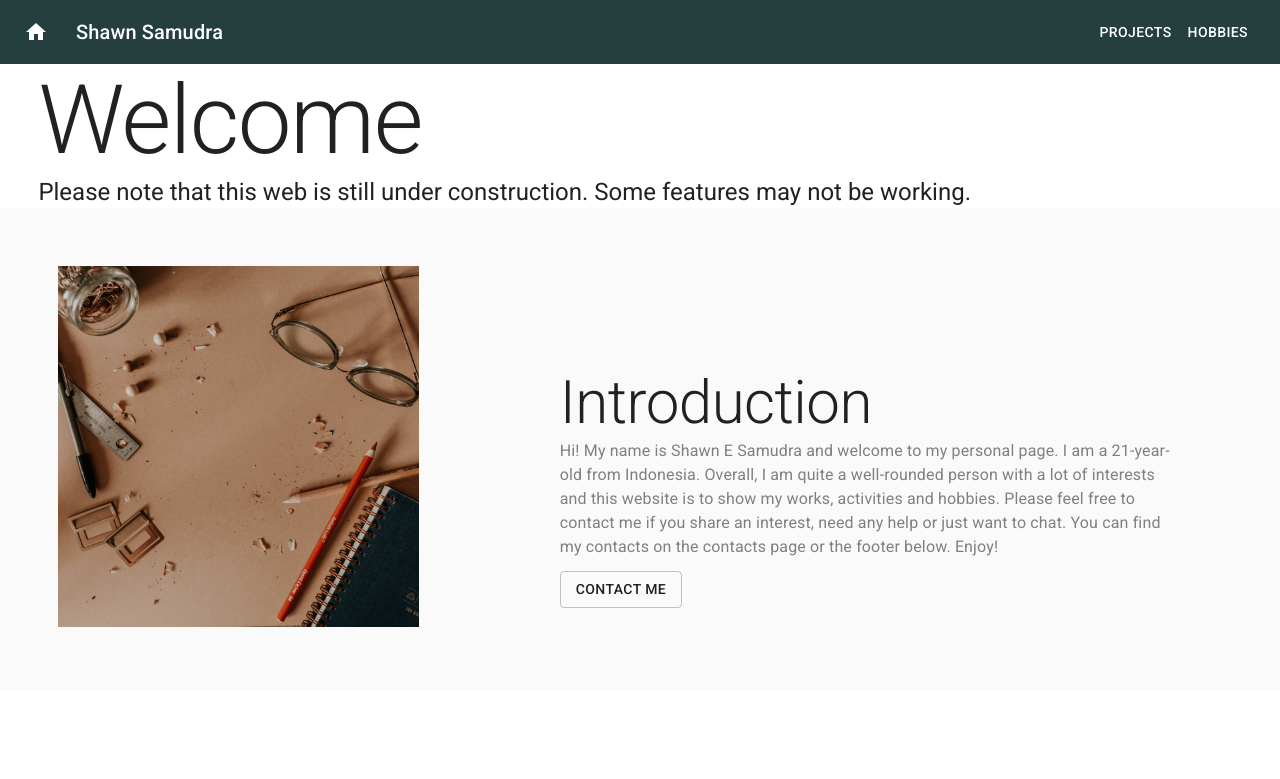
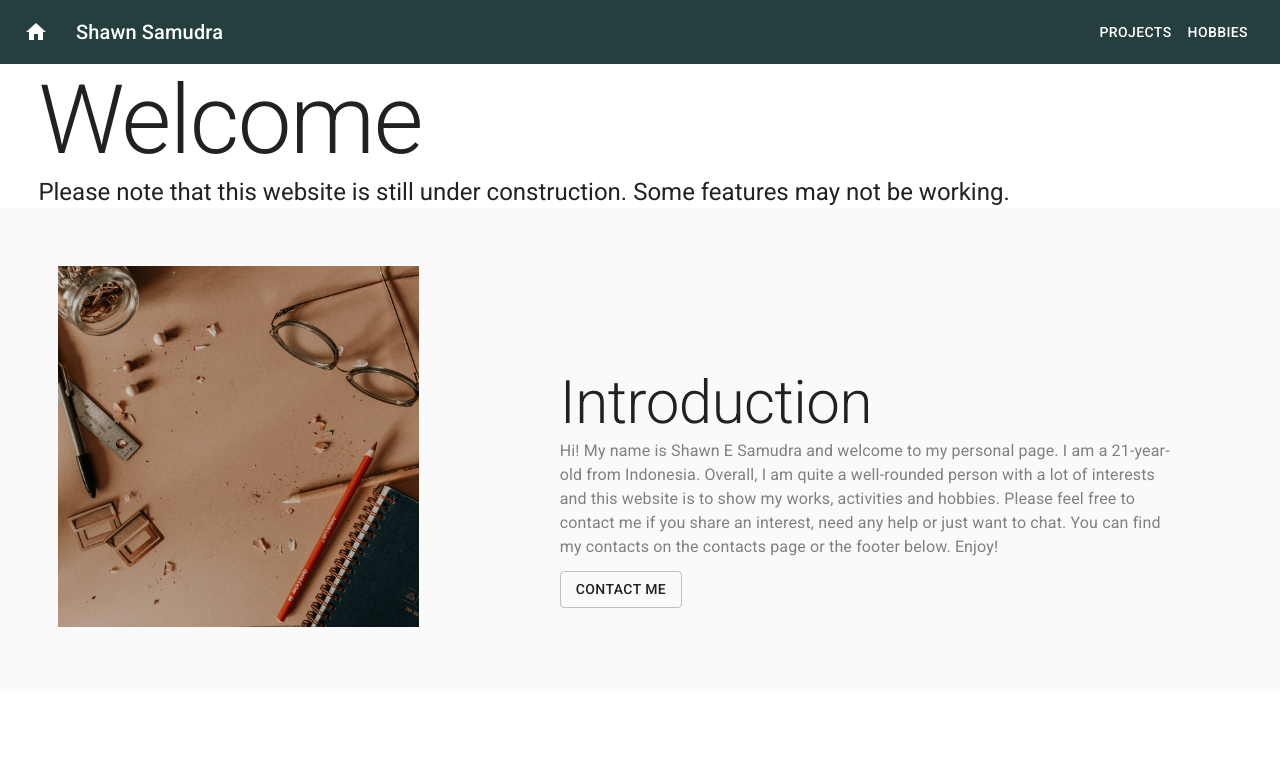
Before and after one commit to ElmoSamudra/portfolio, a React (Create React App) app: page / in a window 1280 px wide. Shown: the top 779 px of the page. Built offline with nearby package versions, Linux system fonts and the light colour scheme; grey boxes are pictures that could not be loaded.

Commit message:
change note

```diff
--- a/src/pages/FrontPage.js
+++ b/src/pages/FrontPage.js
@@ -94,8 +94,8 @@ export default function FrontPage() {
             <Typography variant="h2">Welcome</Typography>
           </Hidden>
           <Typography variant="h5">
-            Please note that this web is still under construction. Some features
-            may not be working.
+            Please note that this website is still under construction. Some
+            features may not be working.
           </Typography>
         </Grid>
 
```
